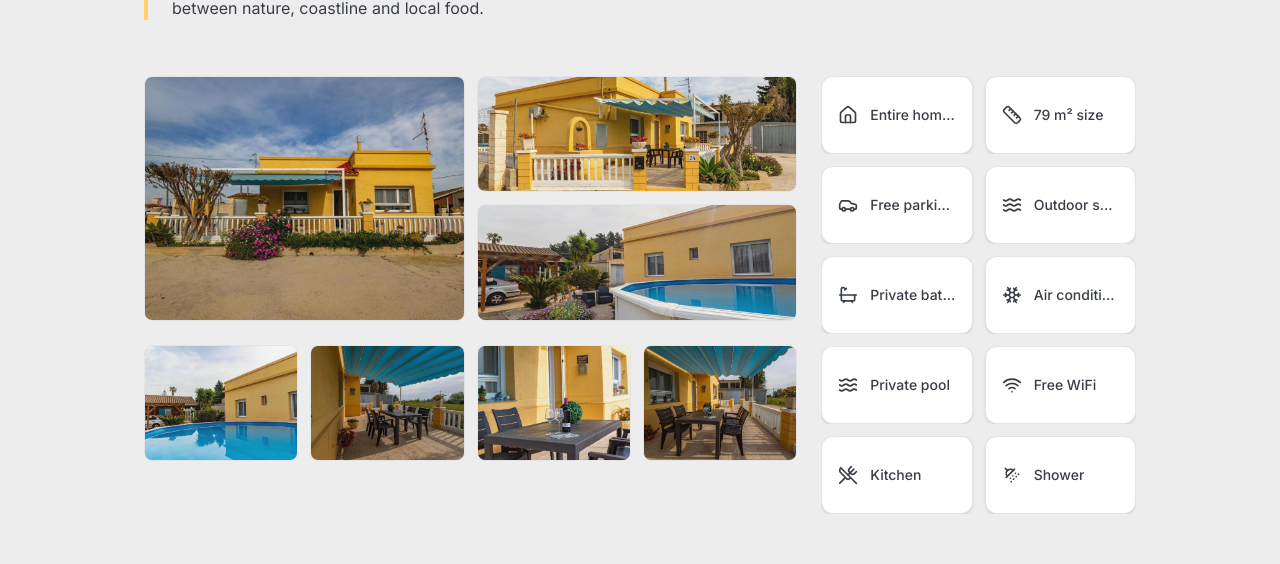
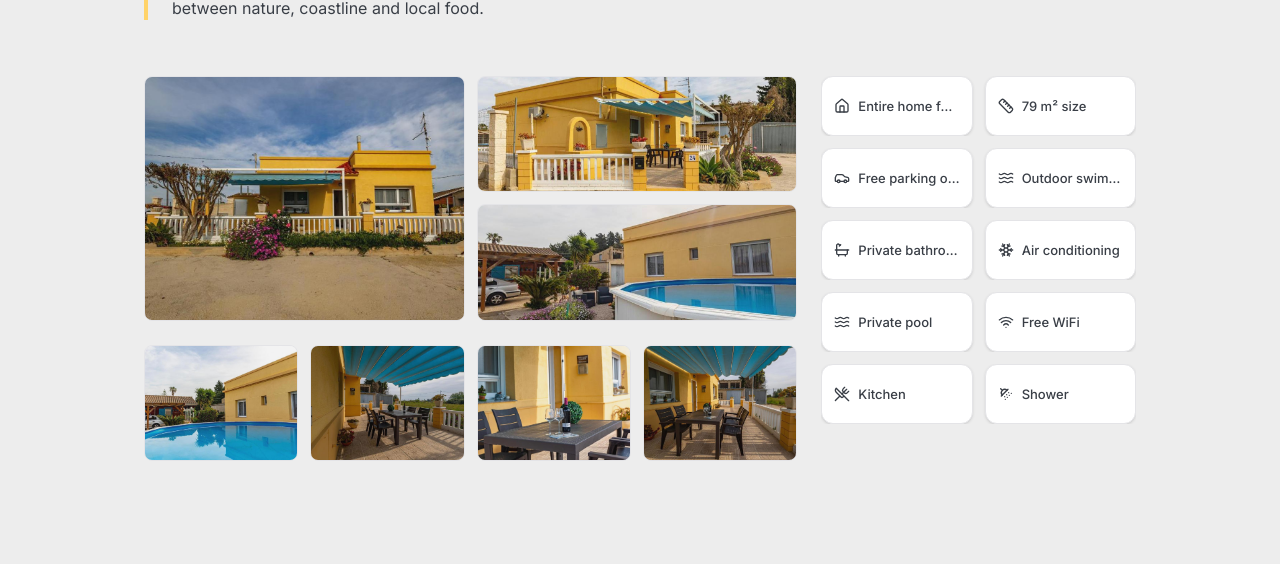
Before and after one commit to Marc1515/casetamartiicarmeta, a Next.js app: page /en in a window 1280 px wide. Shown: the part 3108-3672 px from the top of the page. Built offline with nearby package versions, Linux system fonts and the light colour scheme; no server answers; the database is empty.

Commit message:
Refactor GallerySection and GalleryHighlights components for improved layout and responsiveness. Adjust CSS classes for better height management and spacing, enhancing visual consistency and user experience across different screen sizes.

```diff
--- a/src/modules/public-site/presentation/ui/GallerySection.tsx
+++ b/src/modules/public-site/presentation/ui/GallerySection.tsx
@@ -116,7 +116,7 @@ export default function GallerySection() {
       leadClassName="text-sm md:text-base text-[#393E46]"
       lead={t("lead")}
     >
-      <div className="grid gap-6 overflow-x-clip xl:grid-cols-3 xl:items-start">
+      <div className="grid gap-6 overflow-x-clip xl:grid-cols-3 xl:items-stretch">
         <div className="min-w-0 space-y-3 xl:col-span-2">
           <GalleryMosaicDesktop
             main={main}
@@ -140,7 +140,7 @@ export default function GallerySection() {
           />
         </div>
 
-        <div className="min-w-0 xl:col-span-1">
+        <div className="min-w-0 xl:col-span-1 xl:h-full">
           <GalleryHighlights />
         </div>
       </div>
--- a/src/modules/public-site/presentation/ui/gallery/GalleryHighlights.tsx
+++ b/src/modules/public-site/presentation/ui/gallery/GalleryHighlights.tsx
@@ -20,7 +20,7 @@ import type {
   GalleryHighlightId,
 } from "@/modules/public-site/domain/gallery-highlight";
 
-const iconClassName = "h-5 w-5 shrink-0 text-[#393E46]";
+const iconClassName = "h-4 w-4 shrink-0 text-[#393E46]";
 
 function getHighlightIcon(id: GalleryHighlightId): ReactNode {
   switch (id) {
@@ -99,12 +99,12 @@ function HighlightCard({
         isCompressed ? "grow-[0.55]" : "",
       ].join(" ")}
     >
-      <div className="flex min-h-[76px] min-w-0 items-center gap-3 px-4 py-3">
+      <div className="flex min-h-[58px] min-w-0 items-center gap-2 px-3 py-2">
         {getHighlightIcon(highlight.id)}
 
         <span
           className={[
-            "min-w-0 text-sm font-medium text-[#393E46]",
+            "min-w-0 text-[13px] font-medium leading-tight text-[#393E46]",
             isExpanded
               ? "block overflow-hidden whitespace-normal break-words"
               : "block overflow-hidden text-ellipsis whitespace-nowrap",
```
